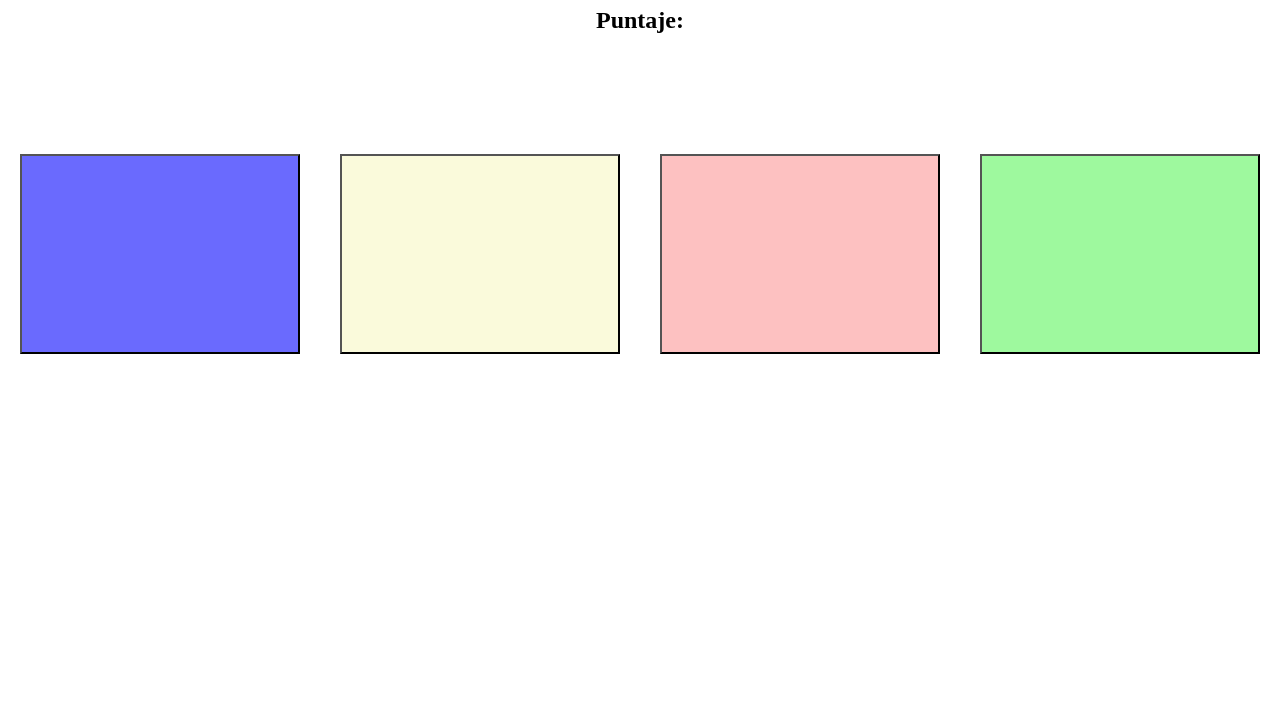
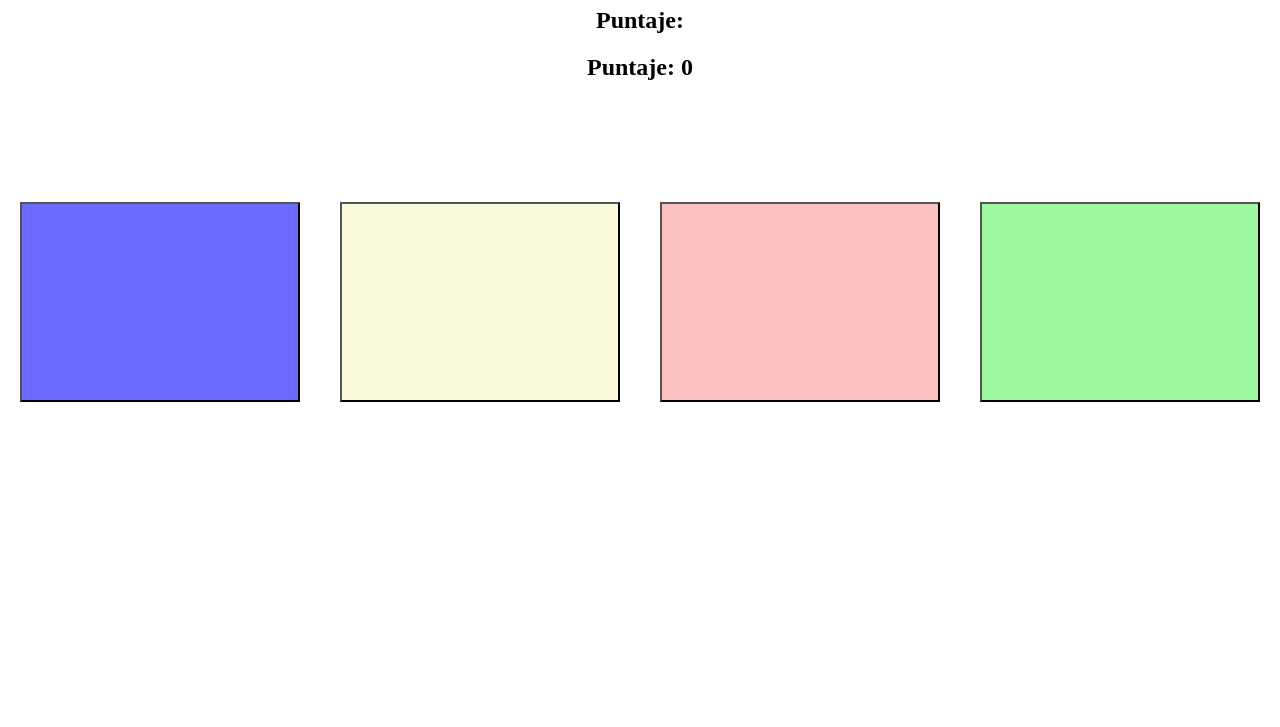
Before and after one commit to n0g4y0/jhos-dice, a plain HTML site: page index.html in a window 1280 px wide. Shown: the part 73-800 px from the top of the page. Drawn offline with Linux system fonts and the light colour scheme.

Commit message:
agrega id al h2
agrega un id al H2 que maneja el label puntaje

```diff
--- a/index.html
+++ b/index.html
@@ -17,6 +17,7 @@
 		<main>
 			<h1>Simon Dice</h1>
 			<h2>Puntaje: </h2>
+			<h2 id="puntaje">Puntaje: 0</h2>
 			<div id="contenedor">
 				<button class="pieza standardBlue" id="blue" value="blue"></button>
 				<button class="pieza standardYellow" id="yellow" value="yellow"></button>
```
